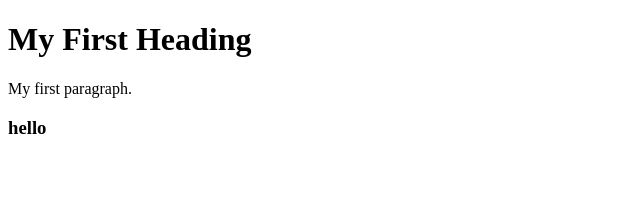
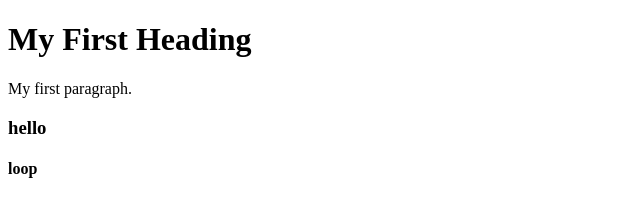
Before and after one commit to AAkriti17/git-demo, a plain HTML site: page index.html in a window 1280 px wide. Shown: the full height of the page, 0-640 px from the left. Drawn offline with Linux system fonts and the light colour scheme.

Commit message:
second try

```diff
--- a/index.html
+++ b/index.html
@@ -8,6 +8,6 @@
 <h1>My First Heading</h1>
 <p>My first paragraph.</p>
 <h3> hello</3>
-
+  <h4>loop</h4>
 </body>
 </html>
```
